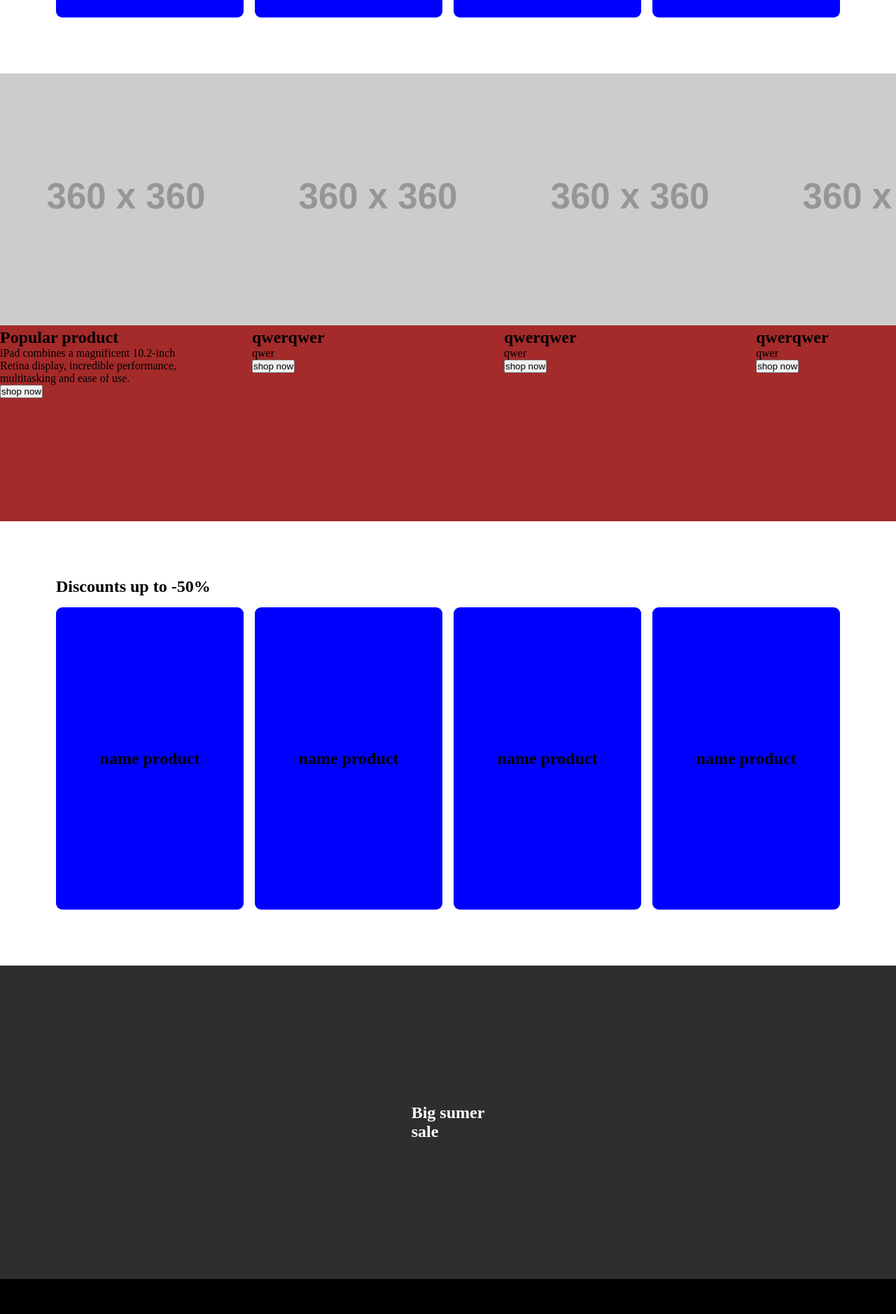
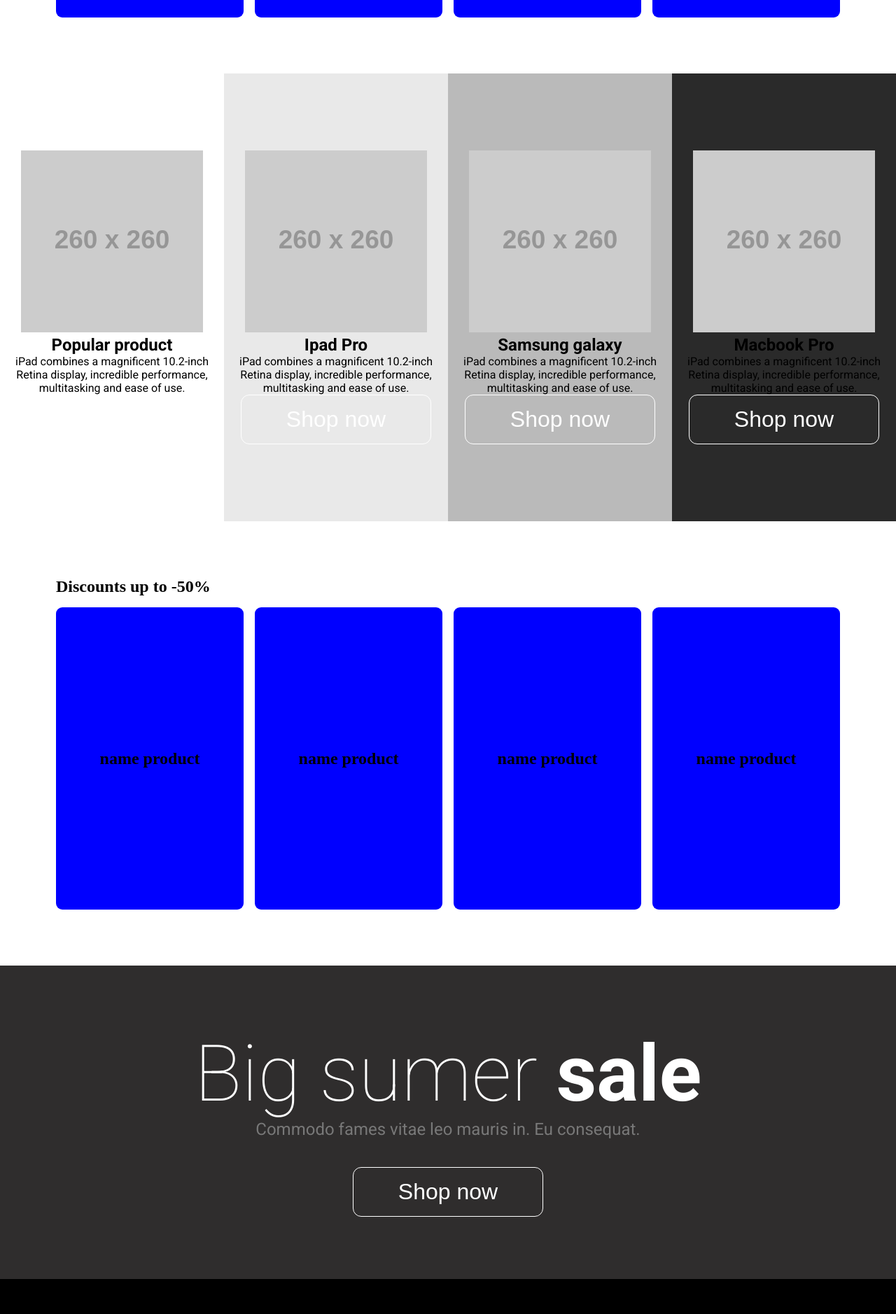
Before and after one commit to EmilianoCabral/E-commerce-webside-template, a React (Vite) app: page / in a window 1280 px wide. Shown: the part 3099-4977 px from the top of the page at 70% size. Built offline with nearby package versions, Linux system fonts and the light colour scheme.

Commit message:
finishing aesthetic elements, but some elements are missing

```diff
--- a/src/Components/Banners/Banners.produc/Bannerproduc.tsx
+++ b/src/Components/Banners/Banners.produc/Bannerproduc.tsx
@@ -1,3 +1,4 @@
+import { Buttons } from '../../buttons/Buttons'
 import './bannerproduc.css'
 
 export const Bannerproduc = () => {
@@ -5,9 +6,9 @@ export const Bannerproduc = () => {
         <section className="big_banner">
             <div className="banner_product">
                 <article className="banner_items">
-                    <div className="product_item">
+                    <div className="product_item1">
                         <div>
-                            <img src="https://placehold.co/360x360" alt="..." />
+                            <img src="https://placehold.co/260x260" alt="..." />
                         </div>
                         <div>
                             <h2>Popular product</h2>
@@ -16,37 +17,46 @@ export const Bannerproduc = () => {
                                 Retina display, incredible performance,<br />
                                 multitasking and ease of use.
                                 </p>
-                            <button>shop now</button>
+                                <Buttons title="Shop now"/>
                         </div>
                     </div>
-                    <div className="product_item">
+                    <div className="product_item2">
                         <div>
-                            <img src="https://placehold.co/360x360" alt="..." />
+                            <img src="https://placehold.co/260x260" alt="..." />
                         </div>
                         <div>
-                            <h2>qwerqwer</h2>
-                            <p>qwer</p>
-                            <button>shop now</button>
+                            <h2>Ipad Pro</h2>
+                            <p>iPad combines a magnificent 10.2-inch <br />
+                            Retina display, incredible performance, <br />
+                            multitasking and ease of use.
+                            </p>
+                            <Buttons title="Shop now"/>
                         </div>
                     </div>
-                    <div className="product_item">
+                    <div className="product_item3">
                         <div>
-                            <img src="https://placehold.co/360x360" alt="..." />
+                            <img src="https://placehold.co/260x260" alt="..." />
                         </div>
                         <div>
-                            <h2>qwerqwer</h2>
-                            <p>qwer</p>
-                            <button>shop now</button>
+                            <h2>Samsung galaxy</h2>
+                            <p>iPad combines a magnificent 10.2-inch <br />
+                            Retina display, incredible performance, <br />
+                            multitasking and ease of use.
+                            </p>
+                            <Buttons title="Shop now"/>
                         </div>
                     </div>
-                    <div className="product_item">
+                    <div className="product_item4">
                         <div>
-                            <img src="https://placehold.co/360x360" alt="..." />
+                            <img src="https://placehold.co/260x260" alt="..." />
                         </div>
                         <div>
-                            <h2>qwerqwer</h2>
-                            <p>qwer</p>
-                            <button>shop now</button>
+                            <h2>Macbook Pro</h2>
+                            <p>iPad combines a magnificent 10.2-inch <br />
+                            Retina display, incredible performance, <br />
+                            multitasking and ease of use.
+                            </p>
+                            <Buttons title="Shop now"/>
                         </div>
                     </div>
                 </article>
--- a/src/Components/Banners/Banners.produc/bannerproduc.css
+++ b/src/Components/Banners/Banners.produc/bannerproduc.css
@@ -1,20 +1,47 @@
 .big_banner {
     margin-top: 5rem;
 }
-
 .banner_items {
     display: flex;
+    justify-content: center;
+    align-items: center;
+    text-align: center;
+    font-family: "Roboto",sans-serif;
 }
-
-.product_item {
+.product_item1 {
     width: 100%;
     height: 640px;
-    background-color: brown;
+    background-color: #ffffff;
+    display: flex;
+    flex-direction: column;
+    justify-content: center;
+}
+.product_item2 {
+    width: 100%;
+    height: 640px;
+    background-color: #e9e9e9;
+    display: flex;
+    flex-direction: column;
+    justify-content: center;
+}
+.product_item3 {
+    width: 100%;
+    height: 640px;
+    background-color: #bababa;
+    display: flex;
+    flex-direction: column;
+    justify-content: center;
+}
+.product_item4 {
+    width: 100%;
+    height: 640px;
+    background-color: #2a2a2a;
+    display: flex;
+    flex-direction: column;
+    justify-content: center;
+}
+/*------------------------------------móviles------------------------------------------- */
 
-}
-
-
-/*móviles */
 @media (max-width: 624px) {
     .banner_items {
         display: flex;
@@ -22,7 +49,8 @@
     }
 }
 
-/* tabletas */
+/* ---------------------------------------tabletas---------------------------------------------------*/
+
 @media (min-width: 625px) and (max-width: 1024px) {
     .banner_items {
         display: flex;
@@ -30,7 +58,8 @@
     }
 }
 
-/*computadoras de escritorio */
+/*-------------------------------------------computadoras de escritorio--------------------------------------- */
+
 @media only screen and (min-width: 1025px) {
     /* Agrega aquí los estilos específicos para pantallas grandes */
 }
--- a/src/Components/Footer/Footer.css
+++ b/src/Components/Footer/Footer.css
@@ -7,6 +7,19 @@
 .props_footer{
     display: flex;
     justify-content: space-between;
+    font-family: "Roboto",sans-serif;
+}
+.footer_title {
+    font-size: 2rem;
+    padding-bottom: 1rem;
+}
+.footer_servi {
+    font-size: 1.5rem;
+    padding-bottom: 1rem;
+}
+.footer_assis {
+    font-size: 1.5rem;
+    padding-bottom: 1rem;
 }
 .footer{
     background-color: black;
@@ -14,8 +27,12 @@
     padding-top: 3rem;
     padding-bottom: 3rem;
 }
-.navbar_nav{
+.footer_nav{
     list-style: none;
+}
+.footer_li {
+    padding-bottom: 1rem;
+    cursor: pointer;
 }
 .social_section ul{
     display: flex;
--- a/src/Components/Footer/Footer.tsx
+++ b/src/Components/Footer/Footer.tsx
@@ -5,49 +5,50 @@ export const Footer = () => {
         <footer className="footer">
             <div className="container_footer">
                 <div className="props_footer">
-                    <section>
+                    <section className="footer_text">
                         <div>
-                            <h3>
+                            <h3 className="footer_title">
                                 Cyber
                             </h3>
                         </div>
-                        <div>
+                        <div className="footer_paragraph">
                             <p>
-                                We are a residential interior design firm located in Portland. Our boutique-studio offers more than
+                                We are a residential interior design firm located in <br />
+                                Portland. Our boutique-studio offers more than
                             </p>
                         </div>
                     </section>
                     <section>
                         <div>
-                            <h3>
+                            <h3 className="footer_servi">
                                 Services
                             </h3>
                         </div>
-                        <nav>
-                            <ul className="navbar_nav">
-                                <li>Bonus program</li>
-                                <li>Gift cards</li>
-                                <li>Credit and payment</li>
-                                <li>Service contracts</li>
-                                <li>Non-cash account</li>
-                                <li>Payment</li>
+                        <nav className="footer_list">
+                            <ul className="footer_nav">
+                                <li className="footer_li">Bonus program</li>
+                                <li className="footer_li">Gift cards</li>
+                                <li className="footer_li">Credit and payment</li>
+                                <li className="footer_li">Service contracts</li>
+                                <li className="footer_li">Non-cash account</li>
+                                <li className="footer_li">Payment</li>
                             </ul>
                         </nav>
                     </section>
                     <section>
                         <div>
-                            <h3>
+                            <h3 className="footer_assis">
                                 Assistance to the buyer
                             </h3>
                         </div>
-                        <nav>
-                            <ul className="navbar_nav">
-                                <li>Find and order</li>
-                                <li>Terms of delivery</li>
-                                <li>Exchange and return of goods</li>
-                                <li>Guarantee</li>
-                                <li>Frequently asked questions</li>
-                                <li>Terms of use of the site</li>
+                        <nav className="footer_list">
+                            <ul className="footer_nav">
+                                <li className="footer_li">Find and order</li>
+                                <li className="footer_li">Terms of delivery</li>
+                                <li className="footer_li">Exchange and return of goods</li>
+                                <li className="footer_li">Guarantee</li>
+                                <li className="footer_li">Frequently asked questions</li>
+                                <li className="footer_li">Terms of use of the site</li>
                             </ul>
                         </nav>
                     </section>
--- a/src/Components/Productos/Productsitems.tsx
+++ b/src/Components/Productos/Productsitems.tsx
@@ -23,7 +23,7 @@ export const Product = () => {
         <section className="section_products">
             <div className="products_container">
                 <div>
-                    <h2>title</h2>
+                    <h2>New Arrival</h2>
                 </div>
                 <div className="products_items">
                     <article className="article1">
--- a/src/Components/Sumersale/Sumersale.css
+++ b/src/Components/Sumersale/Sumersale.css
@@ -2,8 +2,22 @@
     width: 100%;
     height: 448px;
     display: flex;
+    flex-direction: column;
     justify-content: center;
     align-items: center;
     background-color: #2f2d2d;
     color: white;
+    font-family: "Roboto",sans-serif;
 }
+.sale_title {
+    font-size: 7rem;
+    font-weight: 100;
+}
+.sale_text {
+    color: #787878;
+    text-align: center;
+    font-size: 1.5rem;
+}
+.sale_box {
+    padding-bottom: 2.5rem;
+}
--- a/src/Components/Sumersale/Sumersale.tsx
+++ b/src/Components/Sumersale/Sumersale.tsx
@@ -1,10 +1,16 @@
+import { Buttons } from '../buttons/Buttons'
 import './Sumersale.css'
 
 export const Sumersale = () => {
     return (
         <section className="section_sale">
-            <h2>Big sumer <br />
-            <strong>sale</strong></h2>
+            <div className="sale_box">
+                <h2 className="sale_title">Big sumer <strong>sale</strong></h2>
+                <p className="sale_text">Commodo fames vitae leo mauris in. Eu consequat.</p>
+            </div>
+            <div>
+                <Buttons title="Shop now" />
+            </div>
         </section>
     )
 }
```
